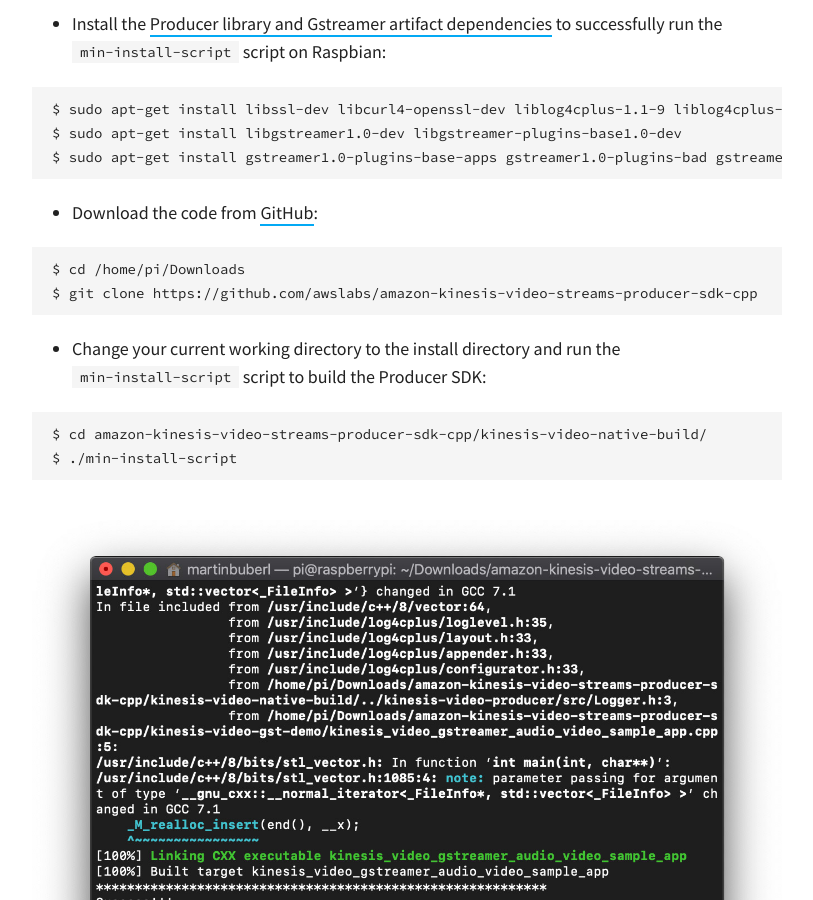
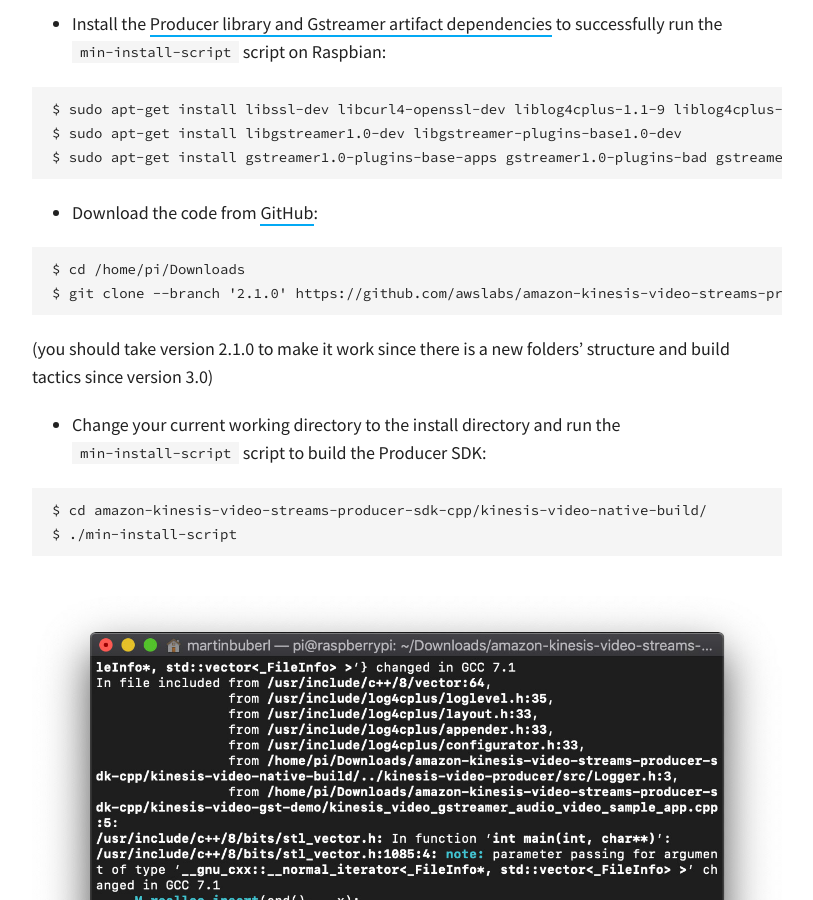
Before and after one commit to martinbuberl/martinbuberl.github.io, a Jekyll site: the page built from docs/_posts/2020-04-13-stream-from-raspberry-pi-to-amazon-kinesis.md, in a window 1280 px wide and 900 px high, scrolled down 4271 px. Shown: the whole window, without its empty margins (233-1046 px from the left). Built offline with Jekyll 4.4.1, drawn with Linux system fonts in a browser that asks for light colours; nearby versions of some CDN libraries; some web fonts are replaced.

Commit message:
Update 2020-04-13-stream-from-raspberry-pi-to-amazon-kinesis.md
Updated git clone version of AWS SDK.

````diff
--- a/docs/_posts/2020-04-13-stream-from-raspberry-pi-to-amazon-kinesis.md
+++ b/docs/_posts/2020-04-13-stream-from-raspberry-pi-to-amazon-kinesis.md
@@ -104,8 +104,9 @@ $ sudo apt-get install gstreamer1.0-plugins-base-apps gstreamer1.0-plugins-bad g
 
 ```
 $ cd /home/pi/Downloads
-$ git clone https://github.com/awslabs/amazon-kinesis-video-streams-producer-sdk-cpp
+$ git clone --branch '2.1.0' https://github.com/awslabs/amazon-kinesis-video-streams-producer-sdk-cpp
 ```
+(you should take version 2.1.0 to make it work since there is a new folders' structure and build tactics since version 3.0)
 
 - Change your current working directory to the install directory and run the `min-install-script` script to build the Producer SDK:
 
````
